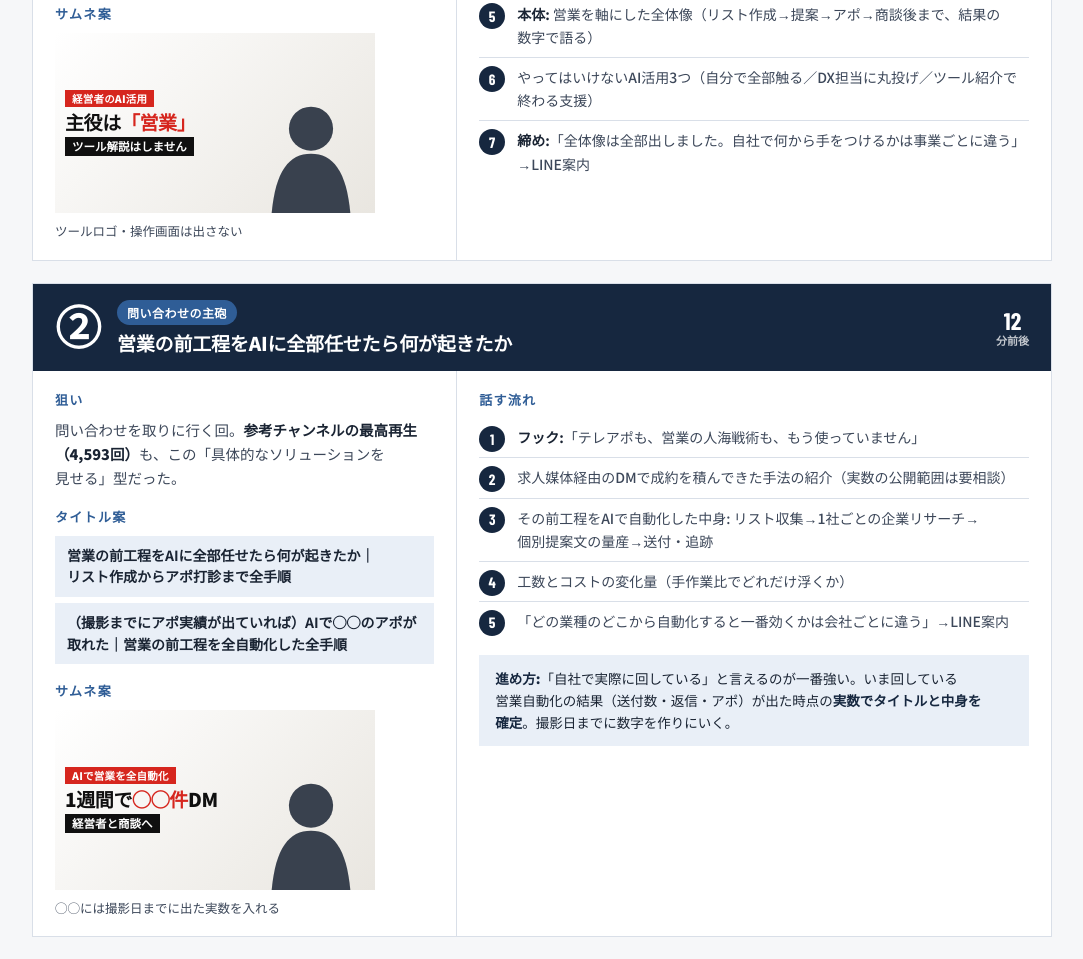
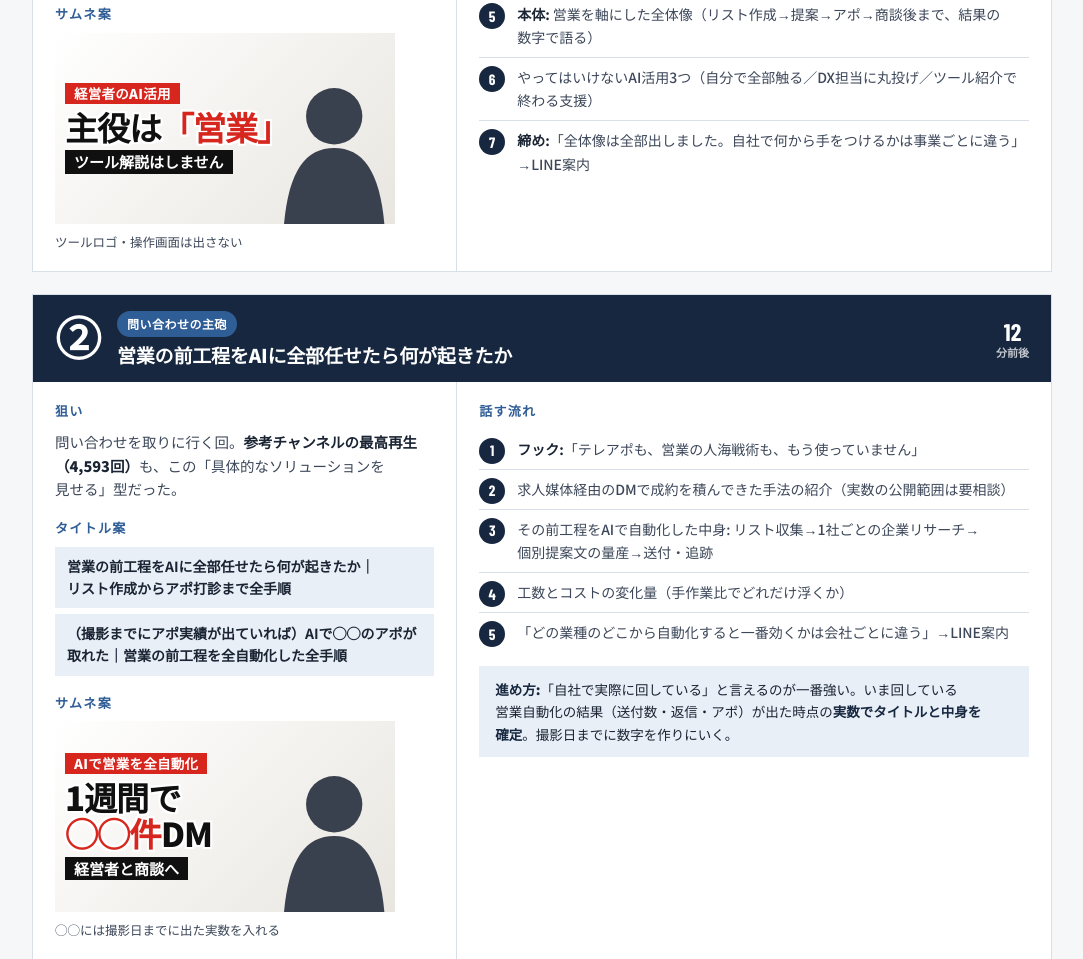
Before and after one commit to gin1110m/akiyama-yt-plan-f59b46, a plain HTML site: page index.html in a window 1280 px wide. Shown: the part 2245-3204 px from the top of the page, without its empty margins (98-1181 px from the left). Drawn offline with nearby package versions, Linux system fonts and the light colour scheme.

Commit message:
publish: shooting_proposal_site_0612 を更新

```diff
--- a/index.html
+++ b/index.html
@@ -293,24 +293,27 @@ section{padding:64px 0 8px}
 .video ol.steps li strong{color:var(--ink);font-weight:700}
 .video .thumb{margin-top:16px}
 .tbox{
-  aspect-ratio:16/9;width:100%;max-width:320px;
+  aspect-ratio:16/9;width:100%;max-width:340px;
   position:relative;overflow:hidden;
   background:linear-gradient(135deg,#ffffff 0%,#e9e6e0 100%);
 }
+.tbox .face{
+  position:absolute;right:0;bottom:0;width:36%;height:92%;z-index:0;
+}
 .tbox .txt{
-  position:absolute;inset:0;width:62%;
+  position:absolute;inset:0;z-index:1;
   display:flex;flex-direction:column;justify-content:center;align-items:flex-start;
-  gap:4px;padding-left:10px;
+  gap:5px;padding:8px 10px;
 }
-.tbox .t-band{background:#d6261e;color:#fff;font-weight:900;font-size:10.5px;line-height:1.3;padding:2px 7px;letter-spacing:.02em}
-.tbox .t-big{color:#101010;font-weight:900;font-size:19px;line-height:1.14;letter-spacing:-0.02em}
+.tbox .t-band{background:#d6261e;color:#fff;font-weight:900;font-size:13.5px;line-height:1.25;padding:2px 9px;letter-spacing:.02em}
+.tbox .t-big{
+  color:#101010;font-weight:900;font-size:33px;line-height:1.1;letter-spacing:-0.03em;
+  text-shadow:-2px -2px 0 #fff,2px -2px 0 #fff,-2px 2px 0 #fff,2px 2px 0 #fff,-2px 0 0 #fff,2px 0 0 #fff,0 -2px 0 #fff,0 2px 0 #fff;
+}
 .tbox .t-big em{font-style:normal;color:#d6261e}
-.tbox .t-sub{background:#101010;color:#fff;font-weight:800;font-size:11.5px;line-height:1.3;padding:2px 7px}
+.tbox .t-sub{background:#101010;color:#fff;font-weight:800;font-size:15px;line-height:1.3;padding:2px 9px}
 .tbox .t-sub em{font-style:normal;color:#ffd400}
-.tbox .face{
-  position:absolute;right:5%;bottom:0;width:30%;height:84%;
-}
-.tcap{font-size:12.5px;font-weight:500;color:var(--ink-soft);margin-top:8px;max-width:320px}
+.tcap{font-size:12.5px;font-weight:500;color:var(--ink-soft);margin-top:8px;max-width:340px}
 .evidence{
   background:var(--accent-soft);
   padding:12px 16px;margin-top:14px;
@@ -660,7 +663,7 @@ footer{
 <div class="tbox" data-budoux="off">
 <div class="txt">
 <span class="t-band">AIで営業を全自動化</span>
-<span class="t-big">1週間で<em>◯◯件</em>DM</span>
+<span class="t-big">1週間で<br/><em>◯◯件</em>DM</span>
 <span class="t-sub">経営者と商談へ</span>
 </div>
 <svg aria-label="本人写真が入る位置（シルエット仮置き）" class="face" preserveaspectratio="xMidYMax meet" role="img" viewbox="0 0 100 120"><circle cx="50" cy="32" fill="#39414e" r="23"></circle><path d="M50 58 C 27 58 13 76 9 120 L 91 120 C 87 76 73 58 50 58 Z" fill="#39414e"></path></svg>
@@ -747,7 +750,7 @@ footer{
 <div class="tbox" data-budoux="off">
 <div class="txt">
 <span class="t-band">倒産寸前からの実話</span>
-<span class="t-big">40万円→<em>月商1億</em></span>
+<span class="t-big">40万円→<br/><em>月商1億</em></span>
 <span class="t-sub">最初の<em>90日</em>でやったこと</span>
 </div>
 <svg aria-label="本人写真が入る位置（シルエット仮置き）" class="face" preserveaspectratio="xMidYMax meet" role="img" viewbox="0 0 100 120"><circle cx="50" cy="32" fill="#39414e" r="23"></circle><path d="M50 58 C 27 58 13 76 9 120 L 91 120 C 87 76 73 58 50 58 Z" fill="#39414e"></path></svg>
@@ -790,7 +793,7 @@ footer{
 <div class="tbox" data-budoux="off">
 <div class="txt">
 <span class="t-band">その採用、ちょっと待った</span>
-<span class="t-big">年収<em>1,000万</em>のCMO</span>
+<span class="t-big">年収<em>1,000万</em>の<br/>CMO採用</span>
 <span class="t-sub">雇わない選択肢があります</span>
 </div>
 <svg aria-label="本人写真が入る位置（シルエット仮置き）" class="face" preserveaspectratio="xMidYMax meet" role="img" viewbox="0 0 100 120"><circle cx="50" cy="32" fill="#39414e" r="23"></circle><path d="M50 58 C 27 58 13 76 9 120 L 91 120 C 87 76 73 58 50 58 Z" fill="#39414e"></path></svg>
```
